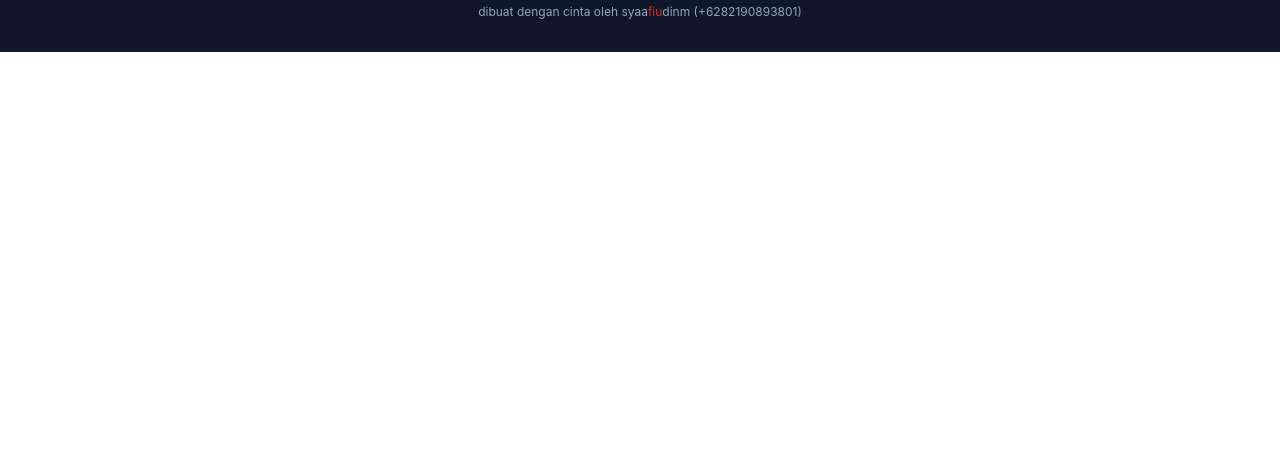
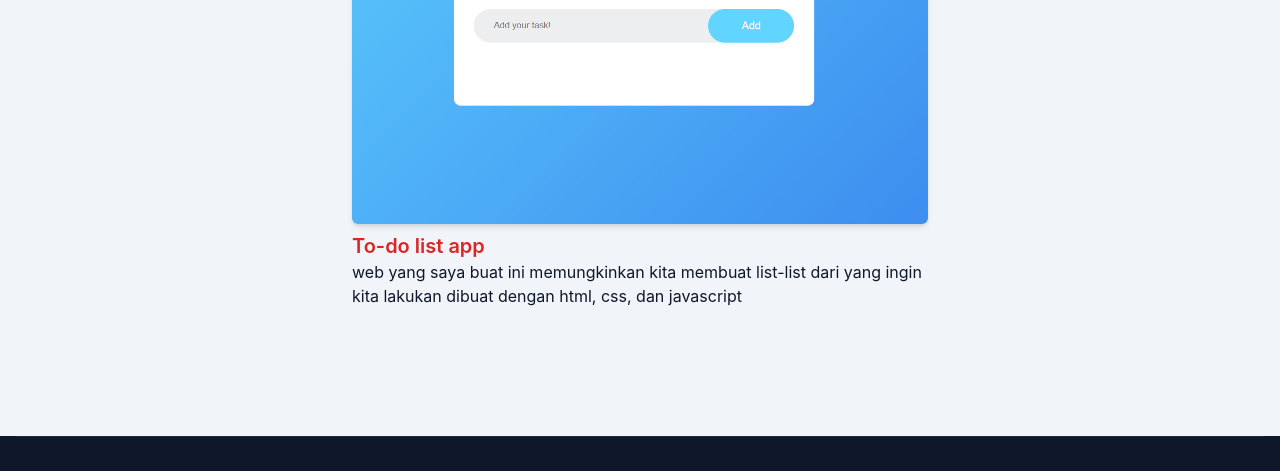
Before and after one commit to JiraiyaSenseii08/portfolio.syaafiudinm.up, a website: page index.html in a window 1280 px wide. Shown: the part 2294-2765 px from the top of the page. Before the commit the page ends 2346 px from the top, so only its background shows below. Drawn offline with Linux system fonts and the light colour scheme.

Commit message:
new project update

```diff
--- a/index.html
+++ b/index.html
@@ -133,6 +133,18 @@
                 </h3>
                 <p class="text-base text-slate-900">saya belajar coding dengan latihan untuk membuat website dan ini adalah website yang menjelaskan tentang diri saya.</p>
             </div>
+            <div class="mb-12 p-4 md:w-1/2">
+                <div class="rounded-md shadow-md overflow-hidden">
+                    <div class="hover:scale-105 transition duration-200">
+                        <a href="#">
+                    <img src="img/Screenshot 2023-09-11 114746.png" alt="MyPortfolio" width="w-full">
+                </a>
+                </div>
+                </div>
+                <h3 class="text-red-600 text-xl font-semibold mt-2">To-do list app
+                </h3>
+                <p class="text-base text-slate-900">web yang saya buat ini memungkinkan kita membuat list-list dari yang ingin kita lakukan dibuat dengan html, css, dan javascript</p>
+            </div>
         </div>
     </div>
 </section>
```
Also changed, not shown: img/Screenshot (6).png (added), img/Screenshot 2023-09-11 114746.png (added).
